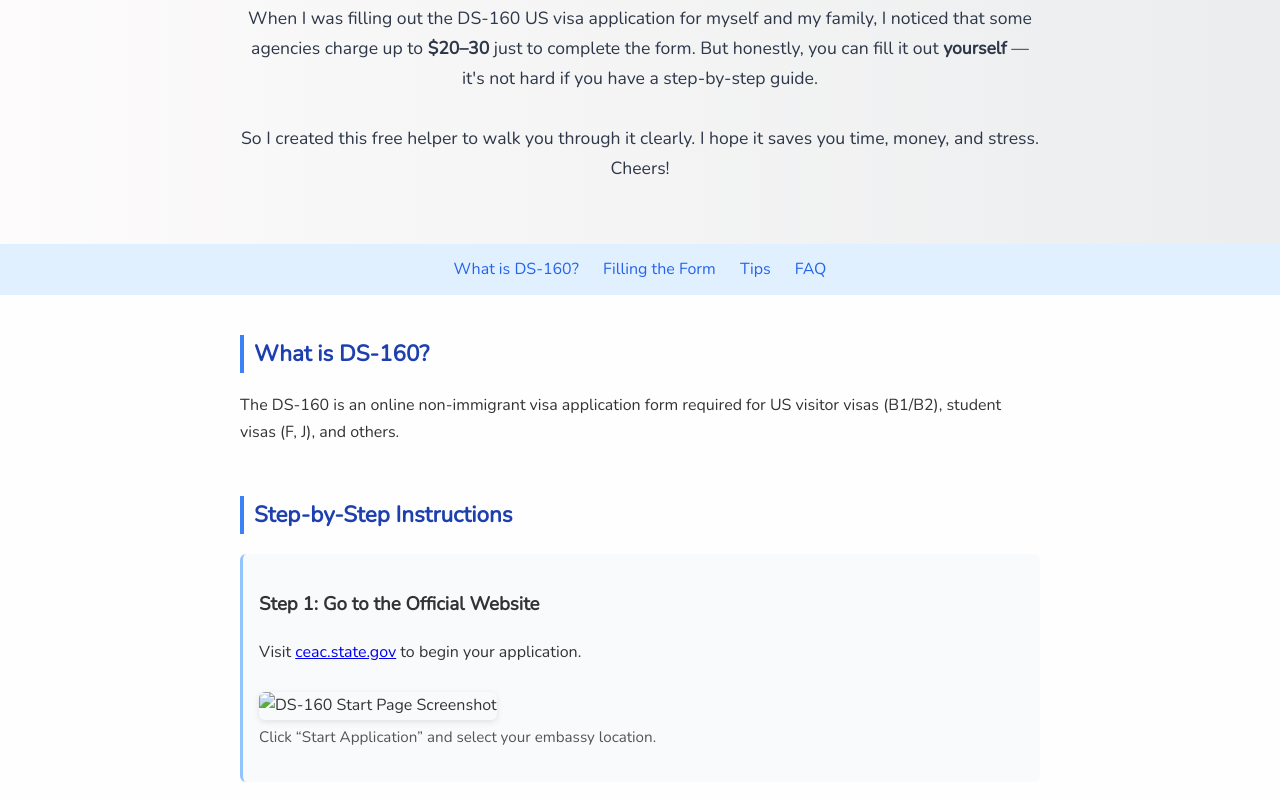
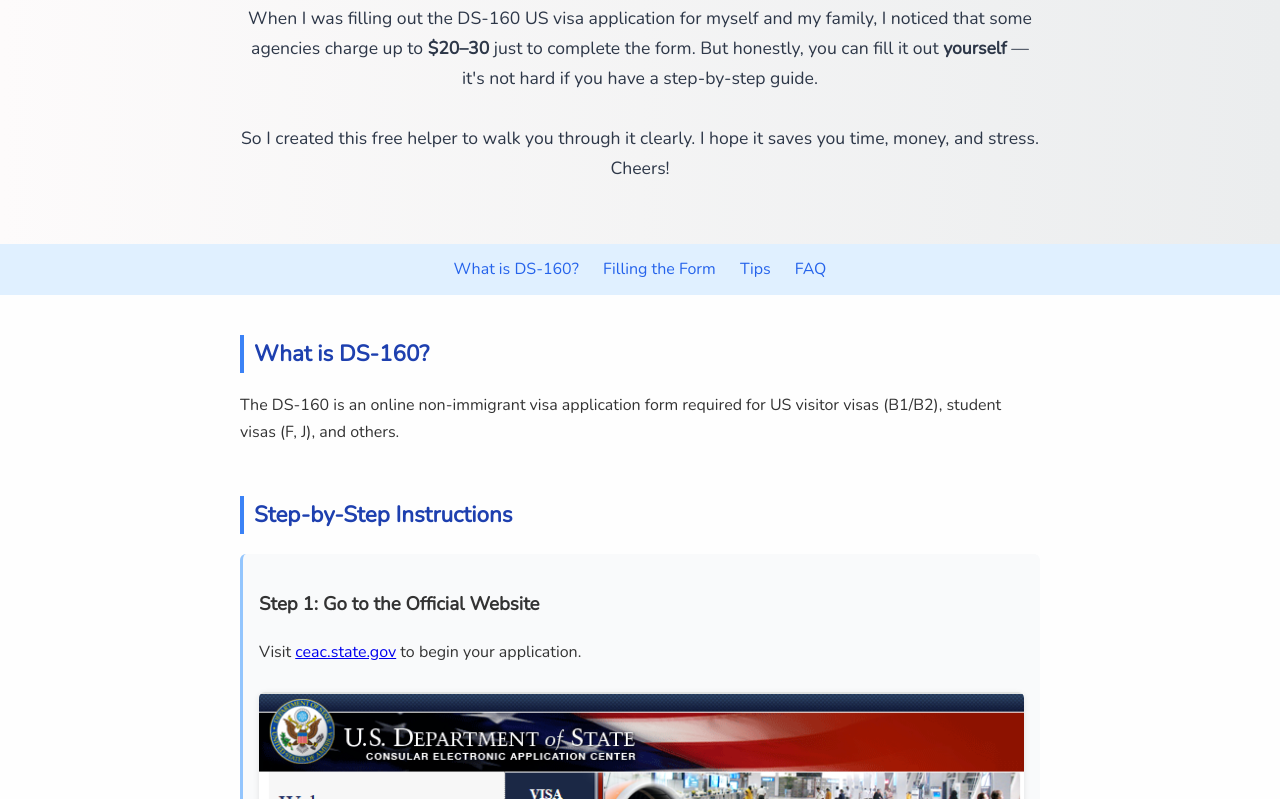
Before and after one commit to dulatyus/my_first_project, a plain HTML site: page index.html in a window 1280 px wide. Shown: the part 124-923 px from the top of the page. Drawn offline with nearby package versions, Linux system fonts and the light colour scheme.

Commit message:
added first image

```diff
--- a/index.html
+++ b/index.html
@@ -39,7 +39,7 @@
       <div class="step">
         <h3>Step 1: Go to the Official Website</h3>
         <p>Visit <a href="https://ceac.state.gov/CEAC/" target="_blank">ceac.state.gov</a> to begin your application.</p>
-        <img src="images/step1-blur.png" alt="DS-160 Start Page Screenshot" />
+        <img src="images/0.starting_page.png" alt="DS-160 Start Page Screenshot" />
         <p class="caption">Click “Start Application” and select your embassy location.</p>
       </div>
 
```
